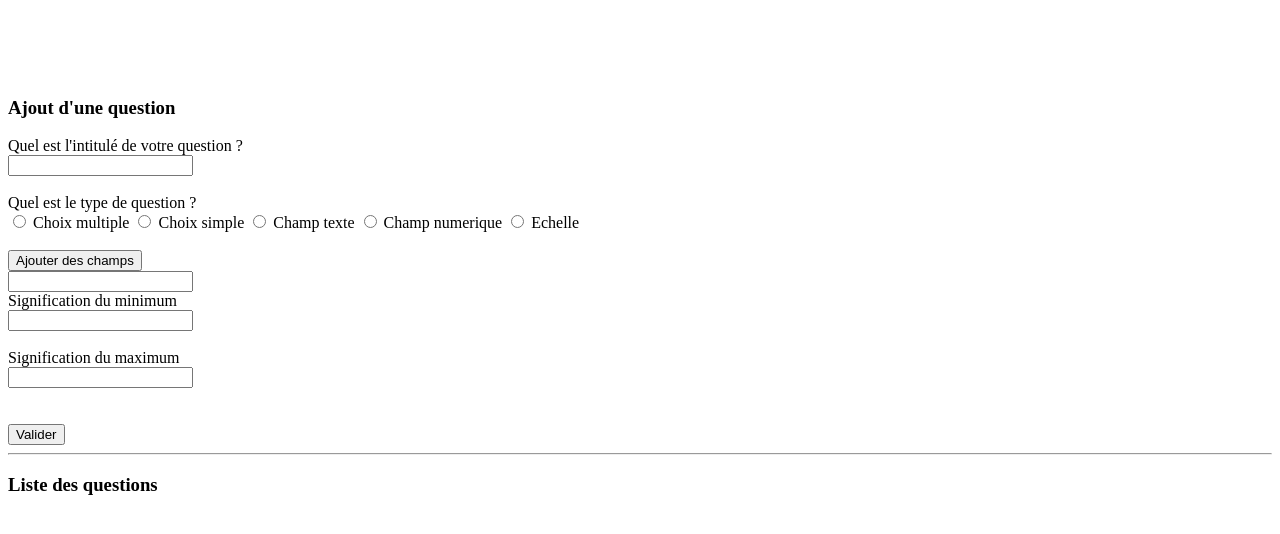
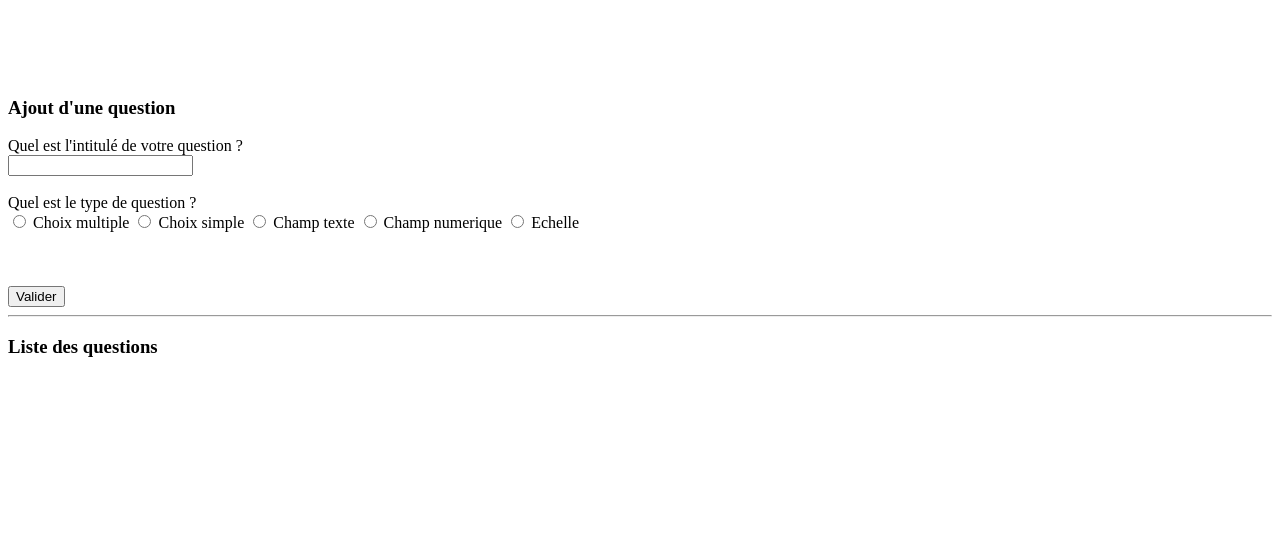
Before and after one commit to yoannlepriol/ptrans, a PHP site: the page made by codeigniter/application/views/edit_form.php in a window 1280 px wide. Shown: the top 534 px of the page. Run offline with PHP 8.4, Linux system fonts and the light colour scheme; the template is opened without the code that fills it, so the values that code supplies are empty.

Commit message:
Fixed: hide fields in edit_form

```diff
--- a/codeigniter/application/views/edit_form.php
+++ b/codeigniter/application/views/edit_form.php
@@ -48,14 +48,14 @@
 
 			</br>
 
-			<div id="choix_multiple">
+			<div id="choix_multiple" style="display: none">
 				<div class="input_fields_wrap">
 					<button class="add_field_button">Ajouter des champs</button>
 					<div><input type="text" name="mytext[]"></div>
 				</div>
 			</div>
 
-			<div id="echelle">
+			<div id="echelle" style="display: none">
 				<label>Signification du minimum</label></br>
 				<input type="text" name="sens_min"></br></br>
 				<label>Signification du maximum</label></br>
--- a/codeigniter/assets/javascript/my_jquery.js
+++ b/codeigniter/assets/javascript/my_jquery.js
@@ -15,6 +15,8 @@ $(document).ready(function() {
     $(wrapper).on("click",".remove_field", function(e){ //user click on remove text
         e.preventDefault(); $(this).parent('div').remove(); x--;
     })
+
+
 
 
 
```
